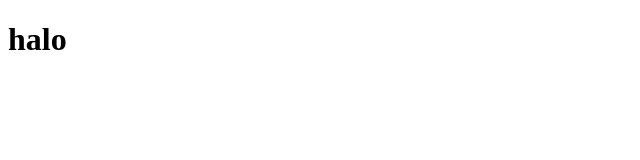
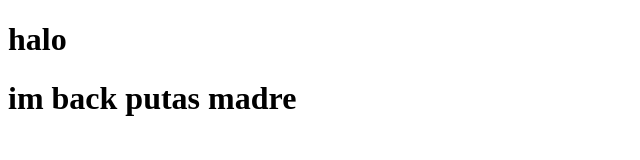
Before and after one commit to nanabilaa/Projek01, a plain HTML site: page index.html in a window 1280 px wide. Shown: the whole page, without its empty margins (0-640 px from the left). Drawn offline with Linux system fonts and the light colour scheme.

Commit message:
indexSatu

```diff
--- a/index.html
+++ b/index.html
@@ -7,5 +7,6 @@
   </head>
   <body>
     <h1>halo</h1>
+    <h1>im back putas madre</h1>
   </body>
 </html>
```
